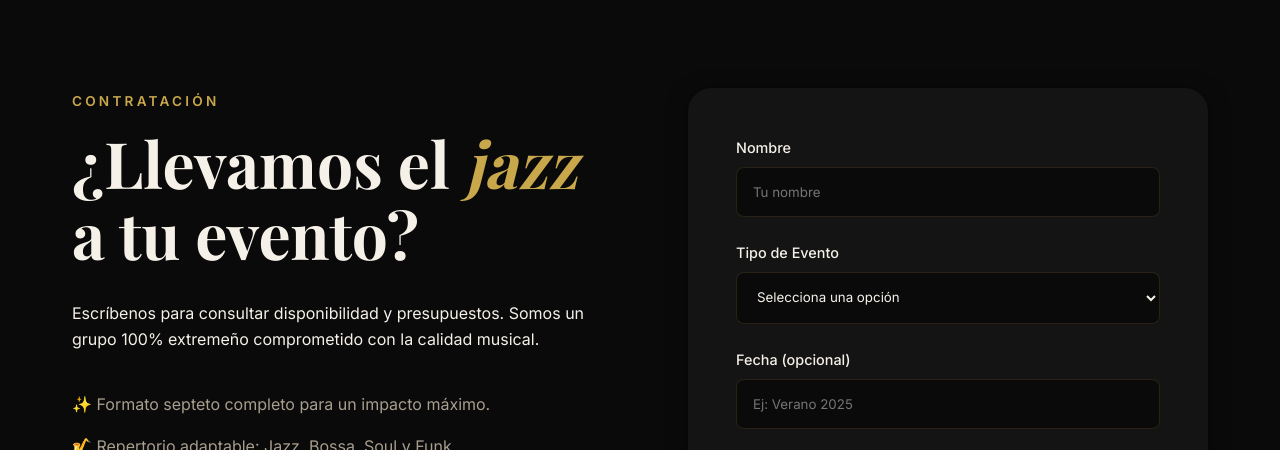
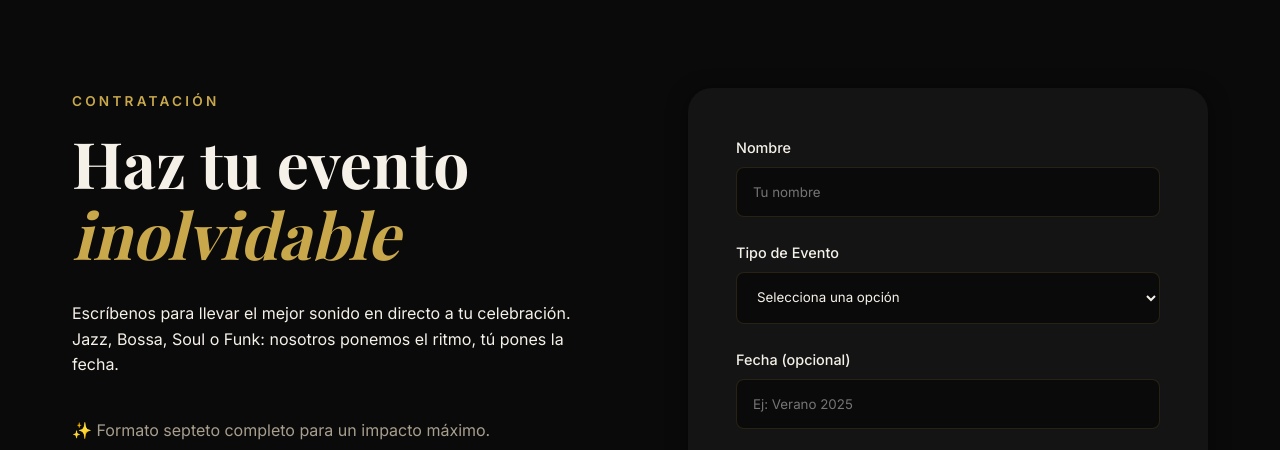
Before and after one commit to automatizacionesnunez-byte/4GATOSPARDOS, a plain HTML site: page index.html in a window 1280 px wide. Shown: the part 5520-5970 px from the top of the page. Drawn offline with nearby package versions, Linux system fonts and the light colour scheme; a web font is replaced by a local one.

Commit message:
Update contact section text to be more general (Option 2)

```diff
--- a/index.html
+++ b/index.html
@@ -301,8 +301,8 @@
         <div class="container contact-container">
             <div class="contact-info reveal-left">
                 <span class="section-tag">Contratación</span>
-                <h2 class="section-title">¿Llevamos el <em>jazz</em> a tu evento?</h2>
-                <p>Escríbenos para consultar disponibilidad y presupuestos. Somos un grupo 100% extremeño comprometido con la calidad musical.</p>
+                <h2 class="section-title">Haz tu evento <em>inolvidable</em></h2>
+                <p>Escríbenos para llevar el mejor sonido en directo a tu celebración. Jazz, Bossa, Soul o Funk: nosotros ponemos el ritmo, tú pones la fecha.</p>
 
                 <ul class="contact-list">
                     <li>✨ Formato septeto completo para un impacto máximo.</li>
```
